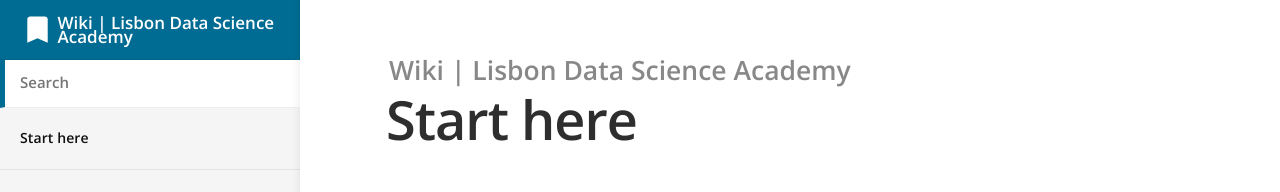
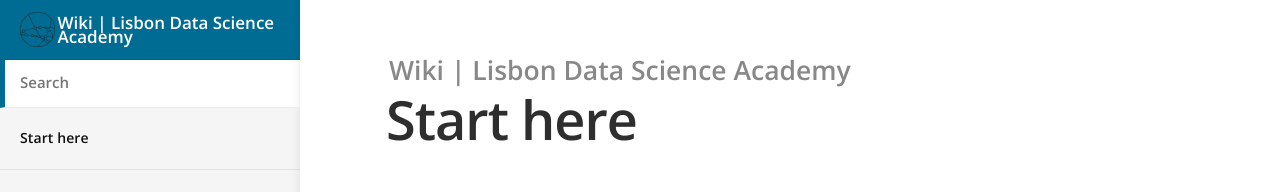
Before and after one commit to LDSSA/wiki, a Jekyll site: the page built from docs/index.md, in a window 1280 px wide. Shown: the top 192 px of the page. Built offline with Jekyll 4.4.1, drawn with Linux system fonts in a browser that asks for light colours.

Commit message:
ldsa logo on header

```diff
--- a/docs/_layouts/default.html
+++ b/docs/_layouts/default.html
@@ -27,7 +27,7 @@
 	<body>
 		<header>
 			<h1>
-				<a href="{{ site.baseurl }}/"><img src="{{ site.baseurl }}/images/emblem.svg" width="20" height="20" alt="{{ site.title }} logo"></a>
+				<a href="{{ site.baseurl }}/"><img src="{{ site.baseurl }}/siteicon.png" width="40" height="40" alt="{{ site.title }} logo"></a>
 				{{ site.title }}
 				<button type="button" class="open-nav" id="open-nav"></button>
 			</h1>
```
